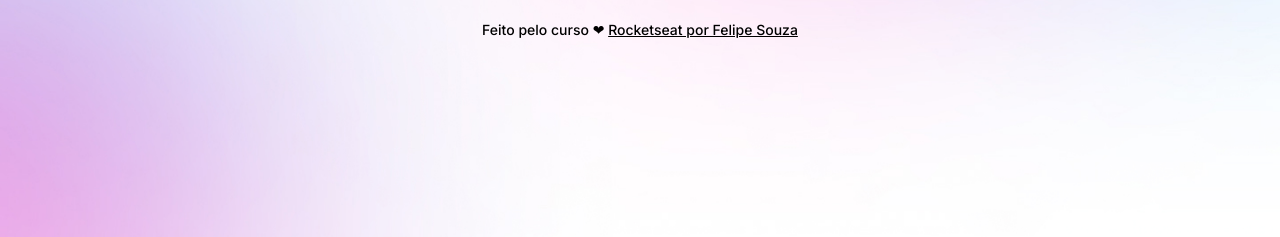
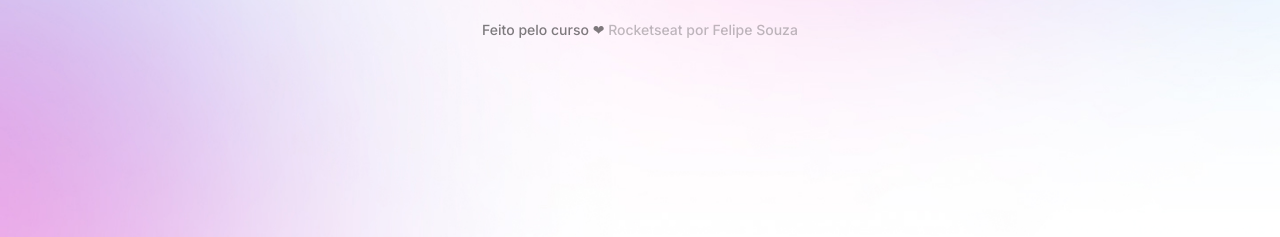
Before and after one commit to SouzaFelipeX/Projeto-meus-links, a plain HTML site: page index.html in a window 1280 px wide. Shown: the part 627-864 px from the top of the page. Drawn offline with nearby package versions, Linux system fonts and the light colour scheme.

Commit message:
Atualizações finais  U+2728

```diff
--- a/index.html
+++ b/index.html
@@ -58,7 +58,7 @@
 </div>
 
 <footer>
-    Feito pelo curso &#10084; <a href="https://app.rocketseat.com.br/journey/discover/contents" target="_blank">Rocketseat por Felipe Souza</a>
+    Feito pelo curso &#10084; <a href="https://app.rocketseat.com.br/journey/discover/overview" target="_blank">Rocketseat por Felipe Souza</a>
 </footer>
 
 
--- a/styles.css
+++ b/styles.css
@@ -161,6 +161,13 @@ footer {
   font-size: 14px;
   color: var(--text-color);
   margin-top: 24px;
+  text-decoration: none;
+  opacity: 0.5;
+}
+
+footer a {
+  text-decoration: none;
+  opacity: 0.5;
 }
 
 /* media queries */
```
